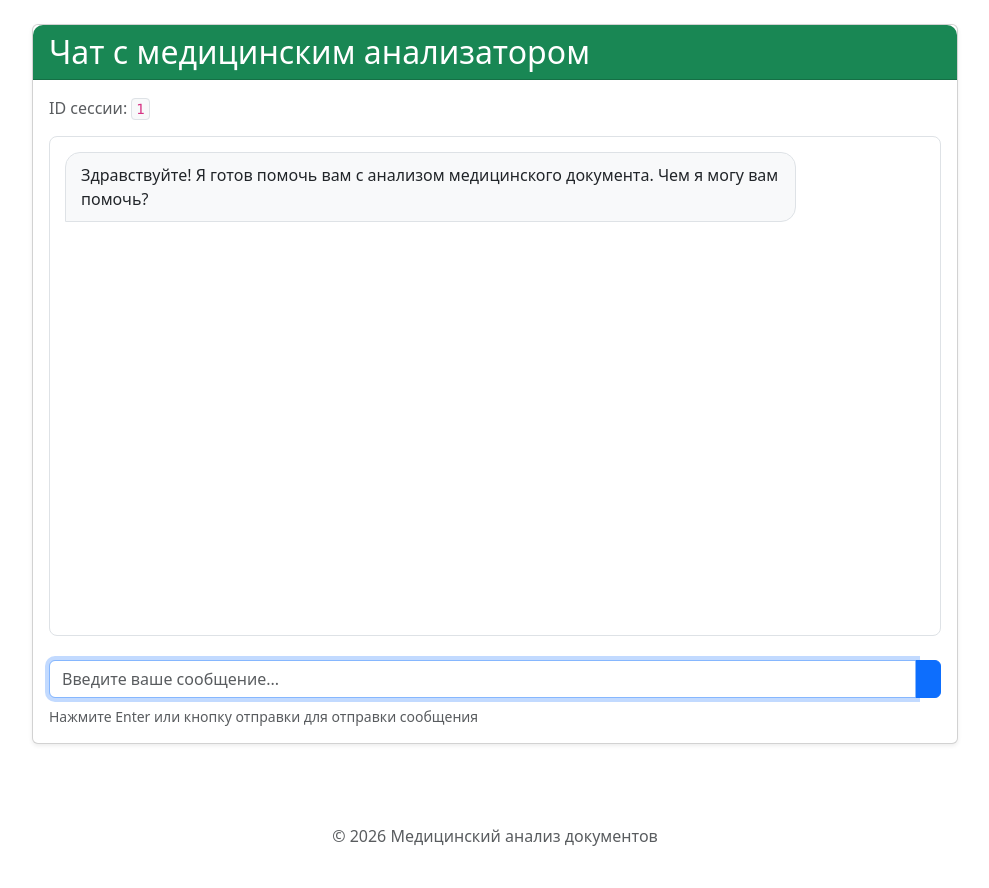
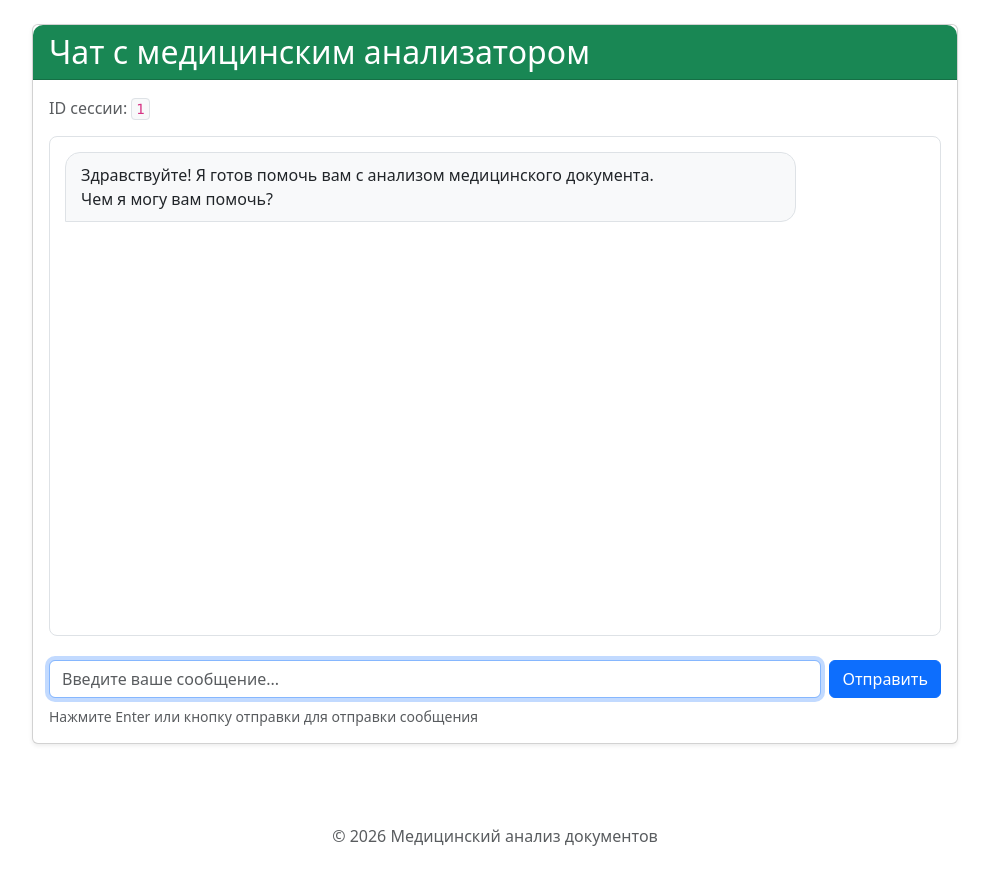
Before and after one commit to theApsil/clinical-ai, a FastAPI app: page /chat/1 in a window 1280 px wide. Shown: the part 89-977 px from the top of the page, without its empty margins (145-1134 px from the left). Run offline with FastAPI, Linux system fonts and the light colour scheme.

Commit message:
дополнения по фронту

```diff
--- a/backend/static/css/style.css
+++ b/backend/static/css/style.css
@@ -94,6 +94,18 @@ body {
         height: 400px;
     }
 }
+/*окно ввода текста*/
+#messageInput {
+    height: auto;
+    min-height: 38px;
+    max-height: 200px;
+    overflow-y: hidden;
+    resize: none;
+}
+/*Перенос каждого <p>*/
+.message-content p {
+    white-space: pre-wrap;
+}
 
 /* Анимации */
 @keyframes fadeIn {
@@ -130,3 +142,21 @@ code {
     font-family: monospace;
     font-size: 0.9em;
 }
+
+/*кнопку отправить вниз*/
+
+.chat-input {
+  align-items: flex-end;
+}
+
+.chat-send-btn {
+  flex: 0 0 auto;
+  align-self: flex-end;
+  height: 38px;
+  min-height: 38px;
+  max-height: 38px;
+  white-space: nowrap;
+  display: inline-flex;
+  align-items: center;
+  justify-content: center;
+}
--- a/backend/static/js/chat.js
+++ b/backend/static/js/chat.js
@@ -1,7 +1,22 @@
 function initChat(sessionId) {
+    const MAX_TEXTAREA_HEIGHT = 200;
+
     const chatMessages = document.getElementById('chatMessages');
     const messageInput = document.getElementById('messageInput');
     const sendButton = document.getElementById('sendButton');
+
+    messageInput.addEventListener('input', () => {
+        messageInput.style.height = 'auto';
+
+        if (messageInput.scrollHeight <= MAX_TEXTAREA_HEIGHT) {
+            messageInput.style.height = messageInput.scrollHeight + 'px';
+            messageInput.style.overflowY = 'hidden';
+        } else {
+            messageInput.style.height = MAX_TEXTAREA_HEIGHT + 'px';
+            messageInput.style.overflowY = 'auto';
+        }
+    });
+
 
     // Функция для добавления сообщения в чат
     function addMessage(text, isUser = false) {
@@ -36,6 +51,9 @@ function initChat(sessionId) {
         // Добавляем сообщение пользователя
         addMessage(text, true);
         messageInput.value = '';
+        messageInput.rows = 1;
+        messageInput.style.height = 'auto';
+        messageInput.style.overflowY = 'hidden';
         sendButton.disabled = true;
 
         // Добавляем индикатор загрузки для ответа бота
@@ -105,6 +123,9 @@ function initChat(sessionId) {
             addMessage(`❌ Ошибка: ${error.message}. Попробуйте снова.`);
         } finally {
             sendButton.disabled = false;
+            messageInput.rows = 1;
+            messageInput.style.height = 'auto';
+            messageInput.style.overflowY = 'hidden';
             messageInput.focus();
         }
     }
@@ -112,11 +133,16 @@ function initChat(sessionId) {
     // Обработчики событий
     sendButton.addEventListener('click', sendMessage);
 
-    messageInput.addEventListener('keypress', function(e) {
-        if (e.key === 'Enter') {
+messageInput.addEventListener('keydown', function(e) {
+    if (e.key === 'Enter') {
+        if (e.shiftKey) {
+            return;
+        } else {
+            e.preventDefault();
             sendMessage();
         }
-    });
+    }
+});
 
     messageInput.focus();
 }
--- a/backend/templates/chat.html
+++ b/backend/templates/chat.html
@@ -16,15 +16,18 @@
                     <!-- Сообщения будут добавляться здесь -->
                     <div class="message bot-message">
                         <div class="message-content">
-                            <p>Здравствуйте! Я готов помочь вам с анализом медицинского документа. Чем я могу вам помочь?</p>
+                            <p>Здравствуйте! Я готов помочь вам с анализом медицинского документа.</p>
+                            <p>Чем я могу вам помочь?</p>
                         </div>
                     </div>
                 </div>
 
-                <div class="input-group">
-                    <input type="text" class="form-control" id="messageInput" placeholder="Введите ваше сообщение..." autocomplete="off">
-                    <button class="btn btn-primary" id="sendButton">
-                        <i class="bi bi-send"></i>
+                <div class="chat-input d-flex gap-2 align-items-end">
+                    <textarea class="form-control" id="messageInput"
+                              placeholder="Введите ваше сообщение..." autocomplete="off" rows="1"></textarea>
+
+                    <button class="btn btn-primary chat-send-btn" id="sendButton">
+                        <i class="bi bi-send"></i> Отправить
                     </button>
                 </div>
 
```
